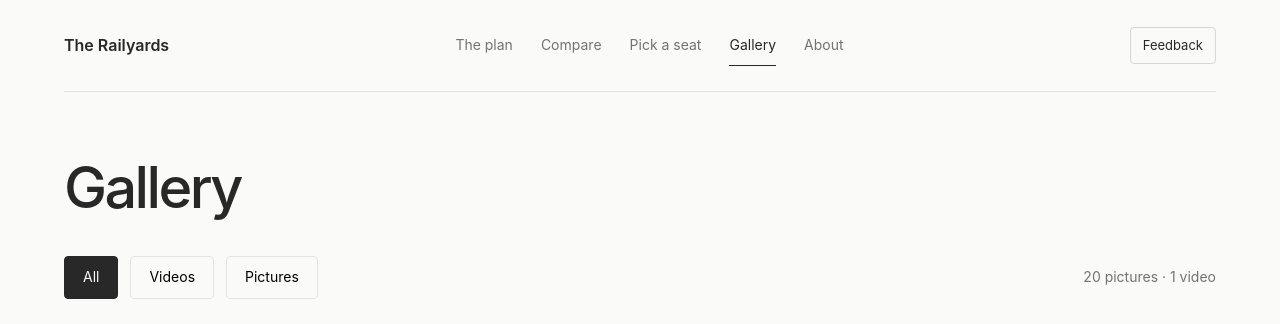
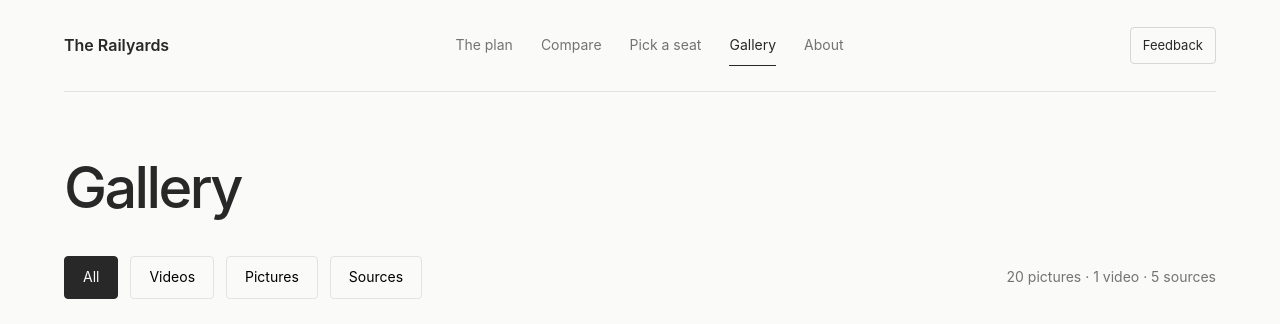
Before and after one commit to JoshBohne/TheRailyards, a plain HTML site: page sites/public/gallery.html in a window 1280 px wide. Shown: the top 324 px of the page. Drawn offline with Linux system fonts and the light colour scheme; grey boxes are pictures that could not be loaded.

Commit message:
feat: gallery Sources filter for third-party images with credits
Co-Authored-By: Claude Fable 5.1 <noreply@anthropic.com>

```diff
--- a/sites/public/gallery.html
+++ b/sites/public/gallery.html
@@ -35,7 +35,8 @@
 <button data-filter="all" aria-pressed="true">All</button>
 <button data-filter="videos" aria-pressed="false">Videos</button>
 <button data-filter="pictures" aria-pressed="false">Pictures</button>
-<span id="gallery-count" role="status">20 pictures · 1 video</span>
+<button data-filter="sources" aria-pressed="false">Sources</button>
+<span id="gallery-count" role="status">20 pictures · 1 video · 5 sources</span>
 </div>
 <section class="section first-section">
 <div class="image-grid gallery-grid" id="gallery-items">
@@ -60,7 +61,13 @@
 <figure data-media="pictures"><a href="media/v15-tower-corner.png" target="_blank" rel="noopener"><img src="media/v15-tower-corner.png" alt="Tower corner in the current V15 reconstruction" loading="lazy"></a><figcaption>Tower corner</figcaption></figure>
 <figure data-media="pictures"><a href="media/v15-lf-roof-field.png" target="_blank" rel="noopener"><img src="media/v15-lf-roof-field.png" alt="Left-field pavilion · field in the current V15 reconstruction" loading="lazy"></a><figcaption>Left-field pavilion · field</figcaption></figure>
 <figure data-media="pictures"><a href="media/v15-lf-roof-rear.png" target="_blank" rel="noopener"><img src="media/v15-lf-roof-rear.png" alt="Left-field pavilion · rear in the current V15 reconstruction" loading="lazy"></a><figcaption>Left-field pavilion · rear</figcaption></figure>
+<figure data-media="sources"><a href="media/source-north.jpg" target="_blank" rel="noopener"><img src="media/source-north.jpg" alt="Published north aerial concept of The Railyards by AECOM for Canal Edge" loading="lazy"></a><figcaption>North aerial · concept<span class="view-note">AECOM / Canal Edge, via <a href="https://www.chicagobusiness.com/real-estate/commercial/ccb-white-sox-justin-ishbia-stadium-railyards-20260905/">Crain’s</a></span></figcaption></figure>
+<figure data-media="sources"><a href="media/source-south.jpg" target="_blank" rel="noopener"><img src="media/source-south.jpg" alt="Published south aerial concept of The Railyards by AECOM for Canal Edge" loading="lazy"></a><figcaption>South aerial · concept<span class="view-note">AECOM / Canal Edge, via <a href="https://www.chicagobusiness.com/real-estate/commercial/ccb-white-sox-justin-ishbia-stadium-railyards-20260905/">Crain’s</a></span></figcaption></figure>
+<figure data-media="sources"><a href="media/source-bridge.jpg" target="_blank" rel="noopener"><img src="media/source-bridge.jpg" alt="Published Roosevelt bridge concept of The Railyards by AECOM for Canal Edge" loading="lazy"></a><figcaption>Roosevelt bridge · concept<span class="view-note">AECOM / Canal Edge, via <a href="https://www.chicagobusiness.com/real-estate/commercial/ccb-white-sox-justin-ishbia-stadium-railyards-20260905/">Crain’s</a></span></figcaption></figure>
+<figure data-media="sources"><a href="media/the78-2024-rendering.jpg" target="_blank" rel="noopener"><img src="media/the78-2024-rendering.jpg" alt="Related Midwest’s 2024 concept for a White Sox ballpark at The 78" loading="lazy"></a><figcaption>The 78 ballpark · 2024 concept<span class="view-note">Related Midwest, via <a href="https://chicagoyimby.com/2024/02/further-renderings-and-details-revealed-for-new-sox-stadium-in-the-78.html">Chicago YIMBY</a></span></figcaption></figure>
+<figure data-media="sources"><a href="media/mcdonalds-park-construction.jpg" target="_blank" rel="noopener"><img src="media/mcdonalds-park-construction.jpg" alt="McDonald’s Park seating bowl under construction, August 2026" loading="lazy"></a><figcaption>McDonald’s Park · August 2026<span class="view-note">Photo <a href="https://chicagoyimby.com/2026/08/seating-bowl-begins-to-form-at-mcdonalds-park-in-south-loop.html">Chicago YIMBY</a></span></figcaption></figure>
 </div>
+<p class="section-note">Source images belong to their owners and appear here for comparison and commentary. <a href="build.html#credits">Credits &amp; disclosures</a></p>
 </section>
 
 </main>
```
